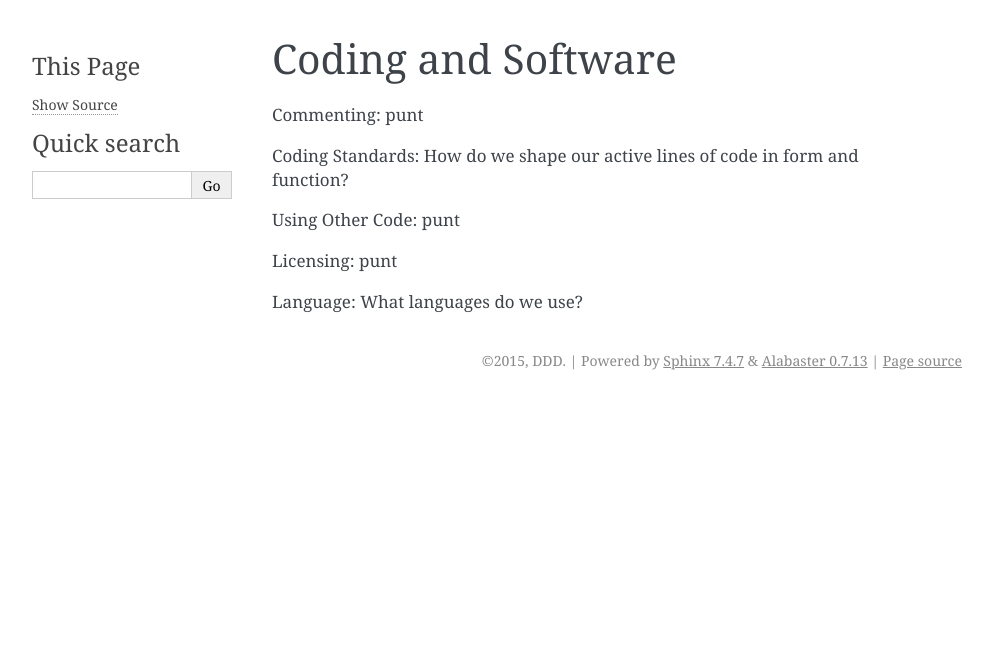
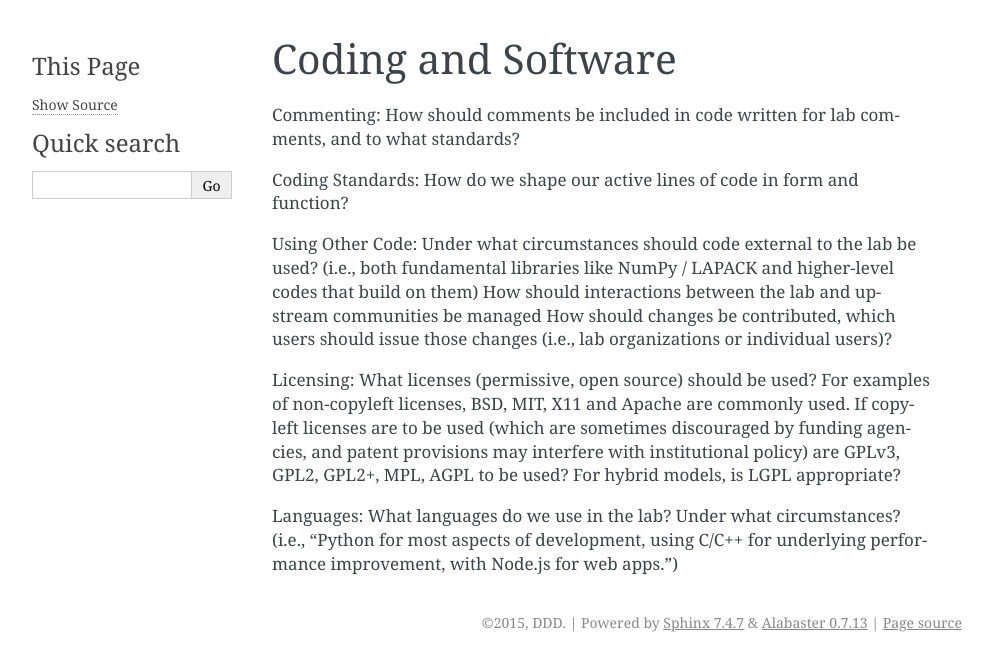
Before and after one commit to lab-carpentry/blueprint-onboarding, a Sphinx documentation site: the page built from source/coding_and_software.rst, in a window 1280 px wide. Shown: the top 671 px of the page, without its empty margins (148-1141 px from the left). Built offline with Sphinx 7.4.7, drawn with Linux system fonts in a browser that asks for light colours.

Commit message:
Flesh out coding and software

```diff
--- a/source/coding_and_software.rst
+++ b/source/coding_and_software.rst
@@ -1,13 +1,25 @@
 Coding and Software
 ===================
 
-Commenting: punt
+Commenting: How should comments be included in code written for lab comments,
+and to what standards?
 
 Coding Standards: How do we shape our active lines of code in form and
 function?
 
-Using Other Code: punt
+Using Other Code: Under what circumstances should code external to the lab be
+used?  (i.e., both fundamental libraries like NumPy / LAPACK and higher-level
+codes that build on them)  How should interactions between the lab and upstream
+communities be managed  How should changes be contributed, which users should
+issue those changes (i.e., lab organizations or individual users)?
 
-Licensing: punt
+Licensing: What licenses (permissive, open source) should be used?  For
+examples of non-copyleft licenses, BSD, MIT, X11 and Apache are commonly used.
+If copyleft licenses are to be used (which are sometimes discouraged by funding
+agencies, and patent provisions may interfere with institutional policy) are
+GPLv3, GPL2, GPL2+, MPL, AGPL to be used?  For hybrid models, is LGPL
+appropriate?
 
-Language: What languages do we use?
+Languages: What languages do we use in the lab?  Under what circumstances?
+(i.e., "Python for most aspects of development, using C/C++ for underlying
+performance improvement, with Node.js for web apps.")
```
